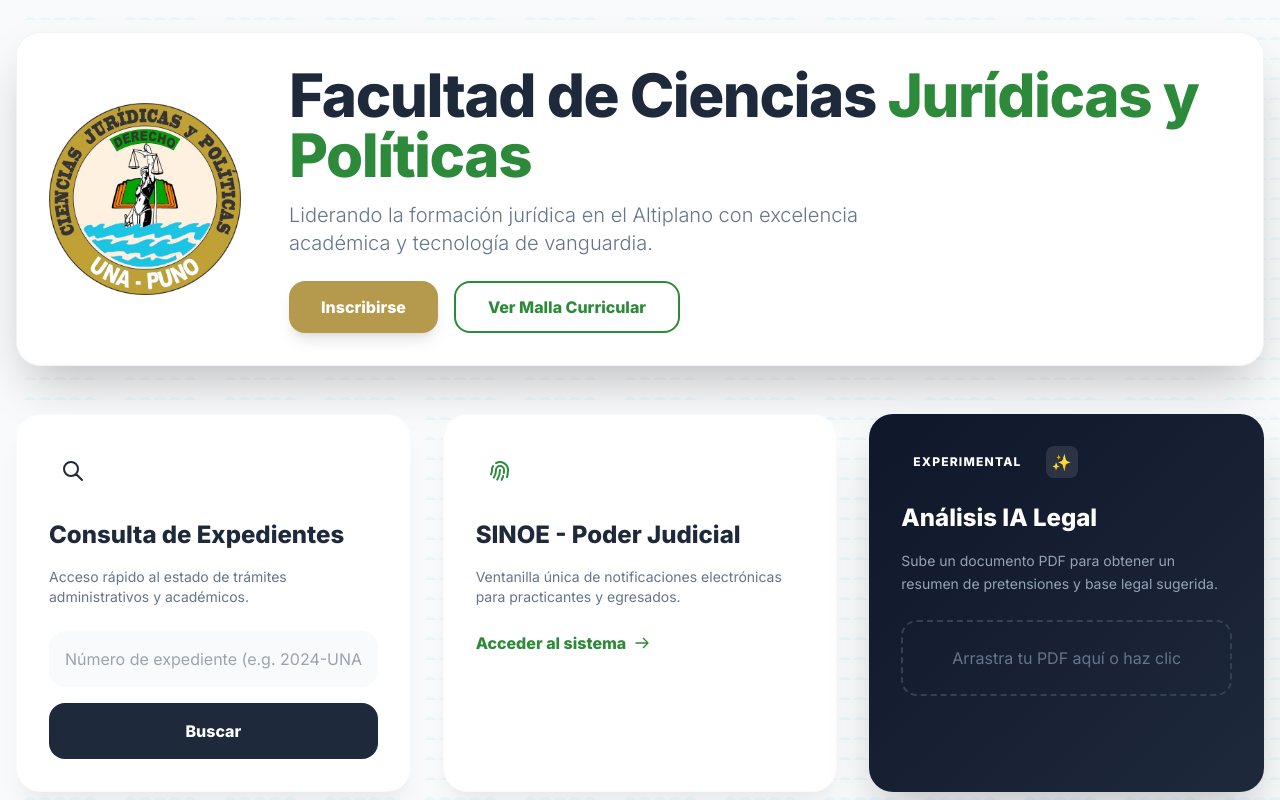
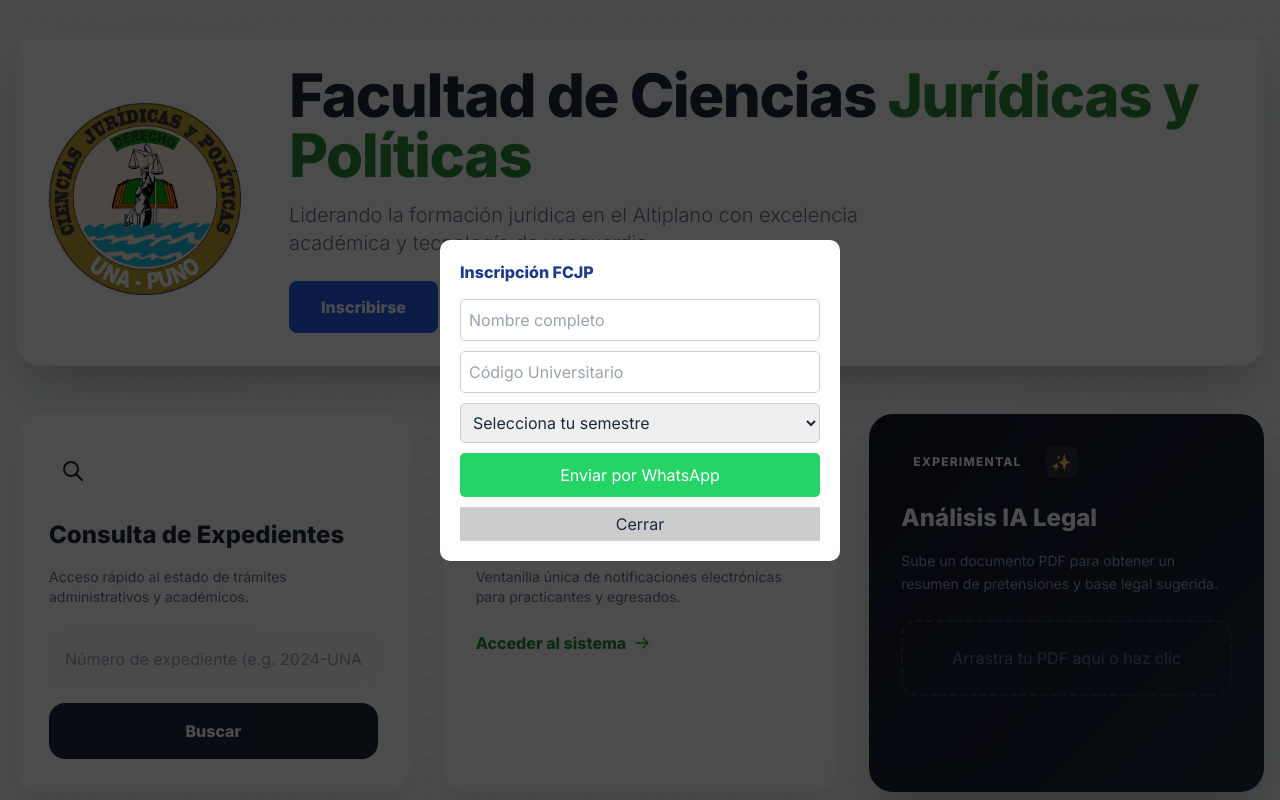
Before and after one commit to ronaldsinmail/PROYECT-JURIS-UNAP, a plain HTML site: page index.html in a window 1280 px wide. Both pictures are taken after a click on the button "Inscribirse". Shown: the top 800 px of the page. Drawn offline with nearby package versions, Linux system fonts and the light colour scheme.

Commit message:
Add files via upload

```diff
--- a/index.html
+++ b/index.html
@@ -34,7 +34,9 @@
                     Liderando la formación jurídica en el Altiplano con excelencia académica y tecnología de vanguardia.
                 </p>
                 <div class="flex flex-wrap gap-4 justify-center md:justify-start">
-                    <button class="bg-dorado text-white px-8 py-3 rounded-2xl font-bold shadow-lg hover:scale-105 transition-transform">Inscribirse</button>
+       <button onclick="abrirModal()" class="bg-blue-600 hover:bg-blue-700 text-white font-bold py-3 px-8 rounded-lg transition">
+    Inscribirse
+</button>
                     <button class="border-2 border-verde text-verde px-8 py-3 rounded-2xl font-bold hover:bg-verde hover:text-white transition-all">Ver Malla Curricular</button>
                 </div>
             </div>
@@ -112,5 +114,37 @@
             }, 2500);
         }
     </script>
+<div id="modalInscripcion" style="display:none; position:fixed; top:0; left:0; width:100%; height:100%; background:rgba(0,0,0,0.7); z-index:1000; justify-content:center; align-items:center;">
+    <div style="background:white; padding:20px; border-radius:10px; width:90%; max-width:400px; position:relative;">
+        <h2 style="color:#1e3a8a; font-weight:bold; margin-bottom:15px;">Inscripción FCJP</h2>
+
+        <input type="text" id="nombre" placeholder="Nombre completo" style="width:100%; margin-bottom:10px; padding:8px; border:1px solid #ccc; border-radius:5px;">
+        <input type="text" id="codigo" placeholder="Código Universitario" style="width:100%; margin-bottom:10px; padding:8px; border:1px solid #ccc; border-radius:5px;">
+        <select id="semestre" style="width:100%; margin-bottom:10px; padding:8px; border:1px solid #ccc; border-radius:5px;">
+            <option>Selecciona tu semestre</option>
+            <option>I - V</option>
+            <option>VI - XII</option>
+            <option>Egresado</option>
+        </select>
+
+        <button onclick="enviarWhatsApp()" style="width:100%; background:#25d366; color:white; font-bold; padding:10px; border:none; border-radius:5px; cursor:pointer;">
+            Enviar por WhatsApp
+        </button>
+        <button onclick="cerrarModal()" style="width:100%; margin-top:10px; background:#ccc; border:none; padding:5px; cursor:pointer;">Cerrar</button>
+    </div>
+</div>
+
+<script>
+function abrirModal() { document.getElementById('modalInscripcion').style.display = 'flex'; }
+function cerrarModal() { document.getElementById('modalInscripcion').style.display = 'none'; }
+
+function enviarWhatsApp() {
+    let nom = document.getElementById('nombre').value;
+    let cod = document.getElementById('codigo').value;
+    let sem = document.getElementById('semestre').value;
+    let mensaje = `Hola, soy ${nom}. Mi código es ${cod} del semestre ${sem}. Deseo inscribirme al portal de la FCJP.`;
+    window.open(`https://wa.me/51991343625?text=${encodeURIComponent(mensaje)}`, '_blank');
+}
+</script>
 </body>
 </html>
```
